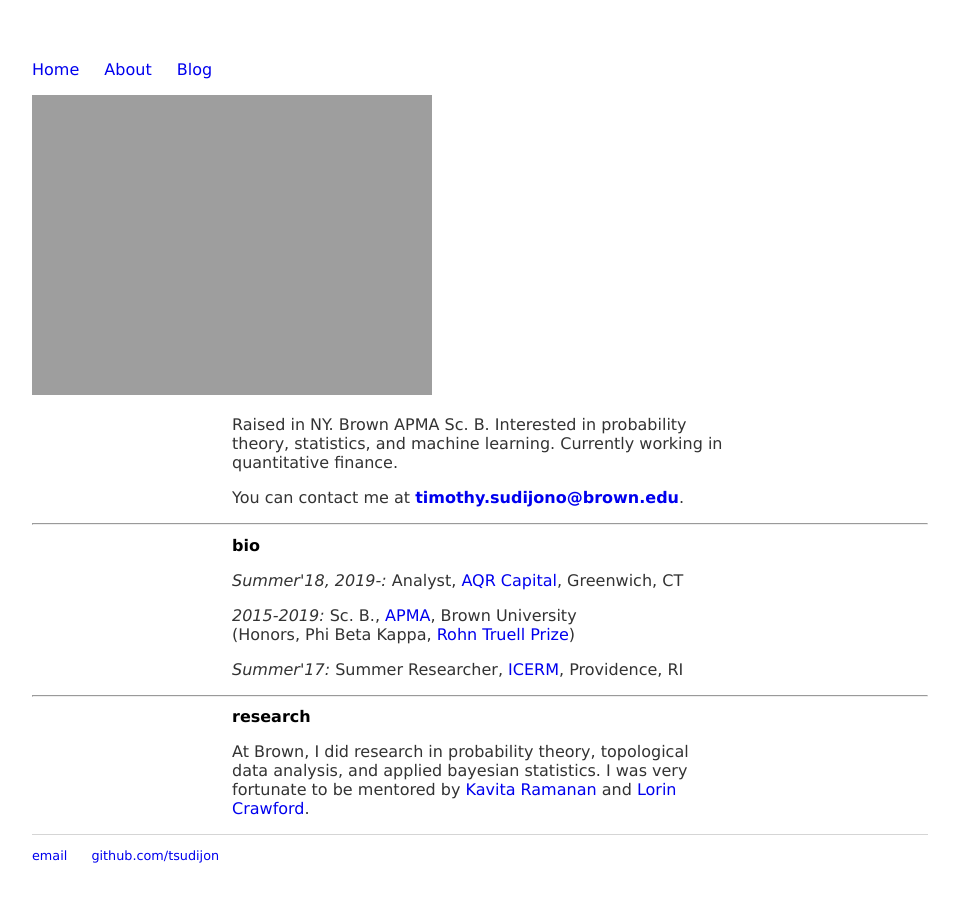
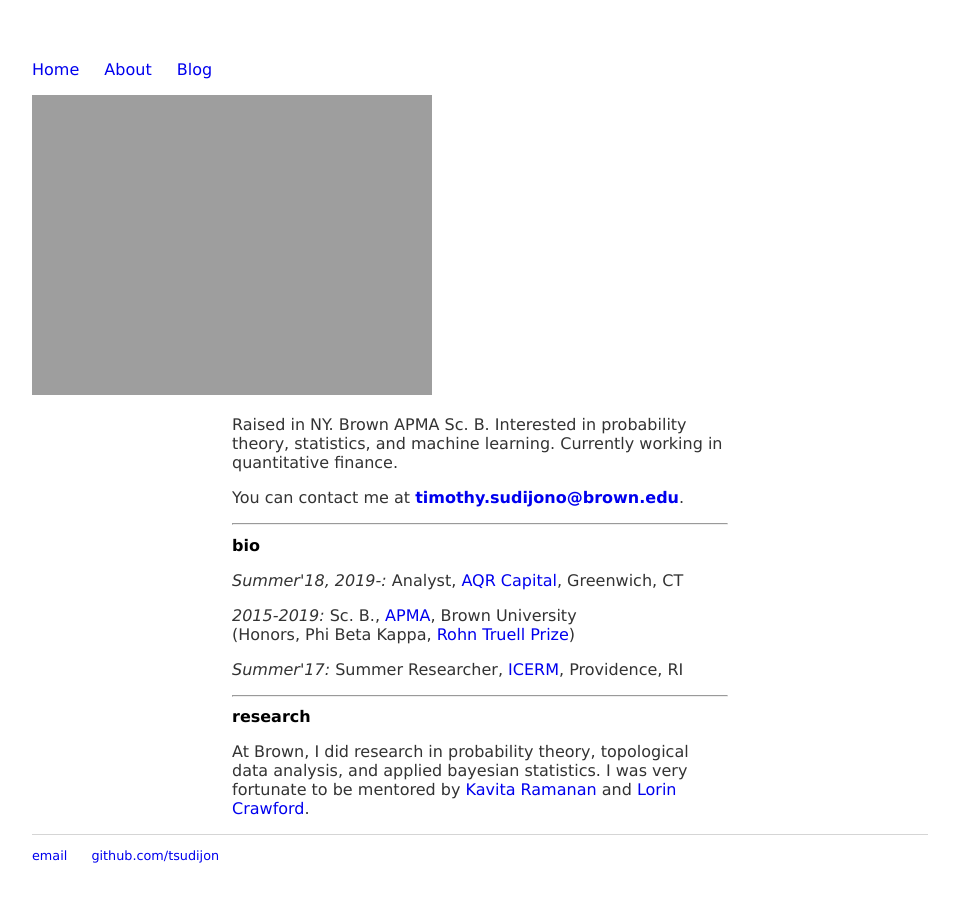
Before and after one commit to tsudijon/tsudijon.github.io, a Jekyll site: the page built from index.html, in a window 1280 px wide. Shown: the whole page, without its empty margins (160-1119 px from the left). Built offline with Jekyll 4.4.1, drawn with Linux system fonts in a browser that asks for light colours.

Commit message:
Updated css

```diff
--- a/css/main.css
+++ b/css/main.css
@@ -33,6 +33,13 @@ p {
     color: #333;
     font-family:"Lucida Sans Unicode", "Lucida Grande", sans-serif;
 }
+
+hr {
+
+    margin-right: 200px;
+    margin-left: 200px;
+
+}
 footer {
     border-top: 1px solid #d5d5d5;
     font-size: .8em;
```
